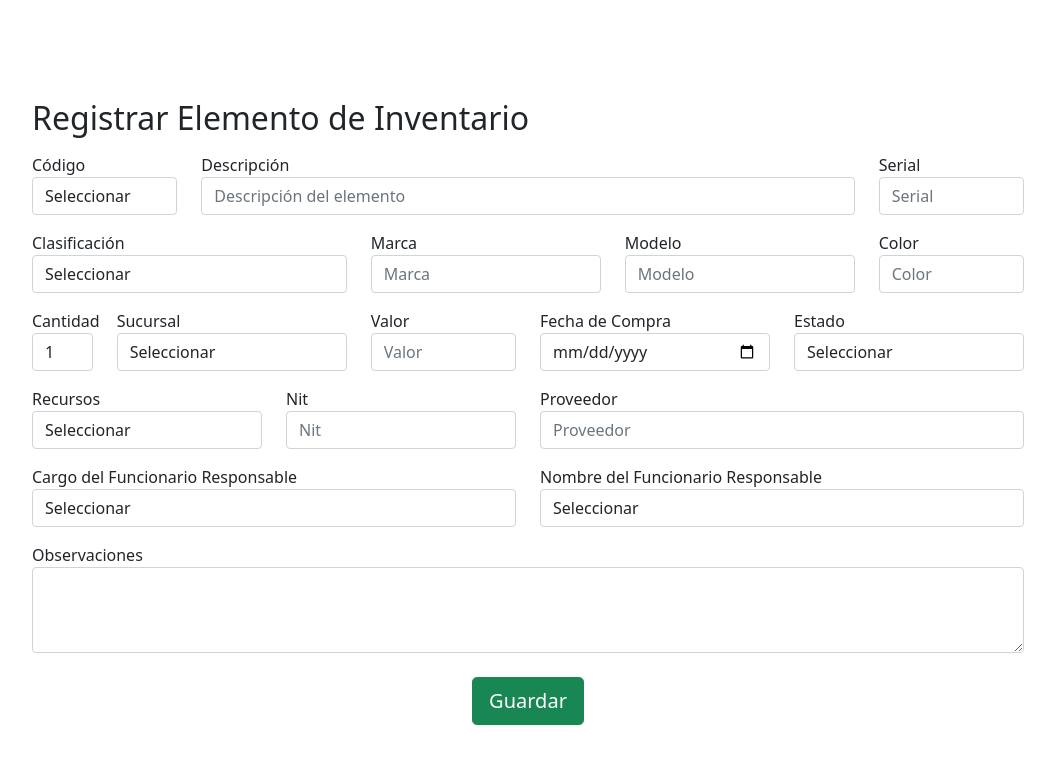
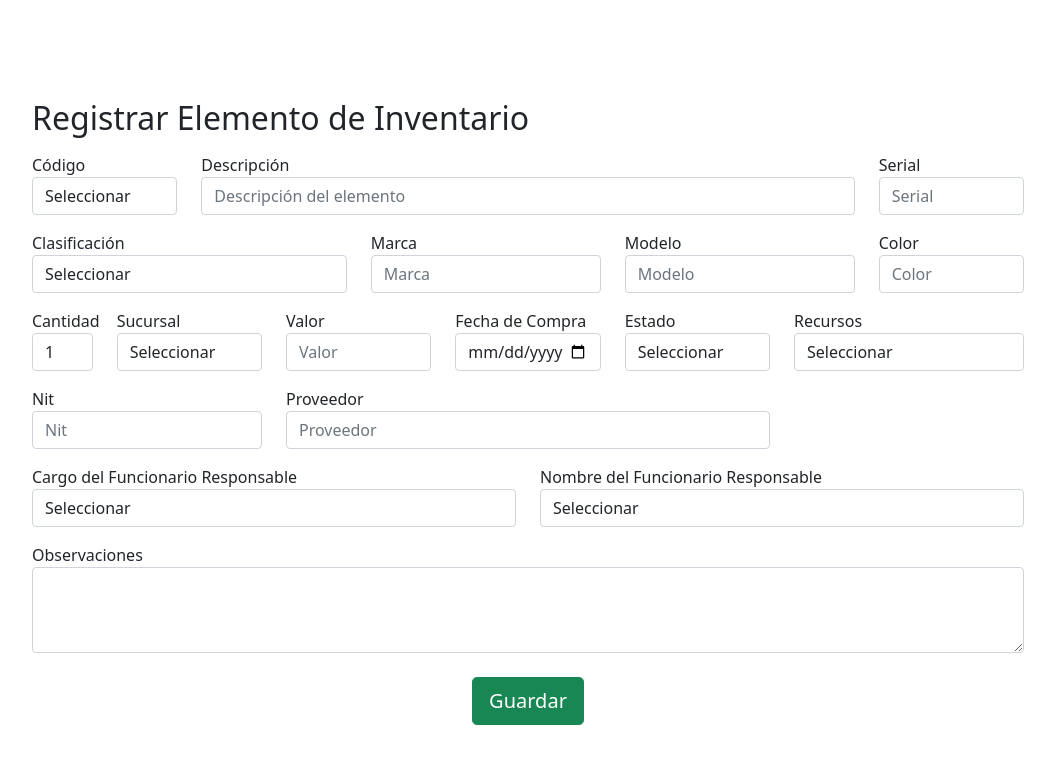
Before and after one commit to maicolmike/inventario, a Django app: template templates/registro/registrar_equipo.html in a window 1280 px wide. Shown: the top 764 px of the page, without its empty margins (112-1167 px from the left). Run offline with Django 5.2, Linux system fonts and the light colour scheme; the template is opened without the code that fills it: values that come from a table or form of the project are taken from there, others are empty; some libraries are stand-ins or nearby versions.

Commit message:
pruebsa fechas

```diff
--- a/templates/registro/registrar_equipo.html
+++ b/templates/registro/registrar_equipo.html
@@ -81,7 +81,7 @@
                     {{ form.cantidad }}
                 </div>
 
-                <div class="col-md-3">
+                <div class="col-md-2">
                     <label for="{{ form.sucursal.id_for_label }}">Sucursal</label>
                     {{ form.sucursal }}
                 </div>
@@ -91,24 +91,24 @@
                     {{ form.valor }}
                 </div>
 
-                <div class="col-md-3">
+                <div class="col-md-2">
                     <label for="{{ form.fecha_compra.id_for_label }}">Fecha de Compra</label>
                     {{ form.fecha_compra }}
                 </div>
 
-                <div class="col-md-3">
+                <div class="col-md-2">
                     <label for="{{ form.estado.id_for_label }}">Estado</label>
                     {{ form.estado }}
+                </div>
+
+                <div class="col-md-3">
+                    <label for="{{ form.recursos.id_for_label }}">Recursos</label>
+                    {{ form.recursos }}
                 </div>
             </div>
 
             <!-- FILA 4 -->
             <div class="row mt-3">
-
-                <div class="col-md-3">
-                    <label for="{{ form.recursos.id_for_label }}">Recursos</label>
-                    {{ form.recursos }}
-                </div>
 
                 <div class="col-md-3">
                     <label for="{{ form.nit.id_for_label }}">Nit</label>
```
